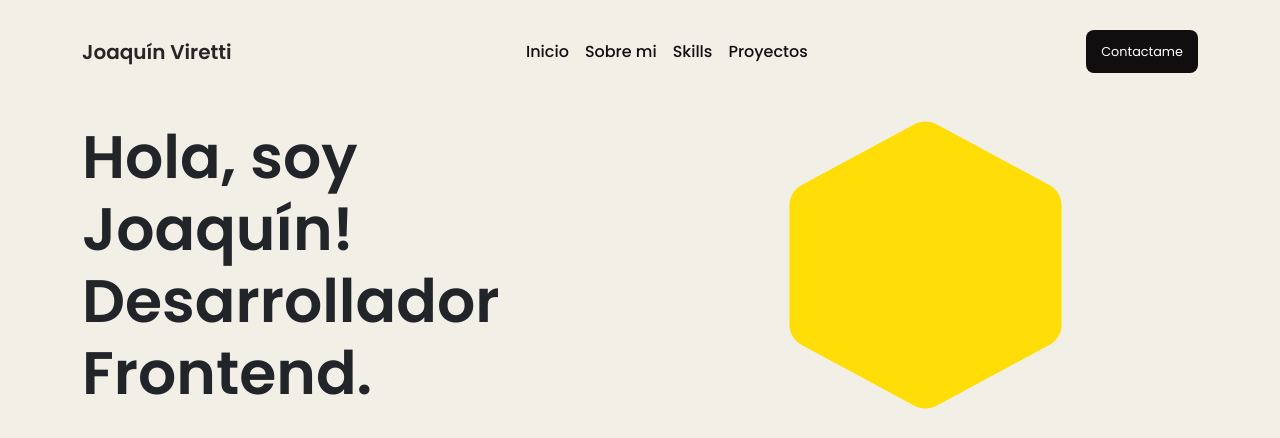
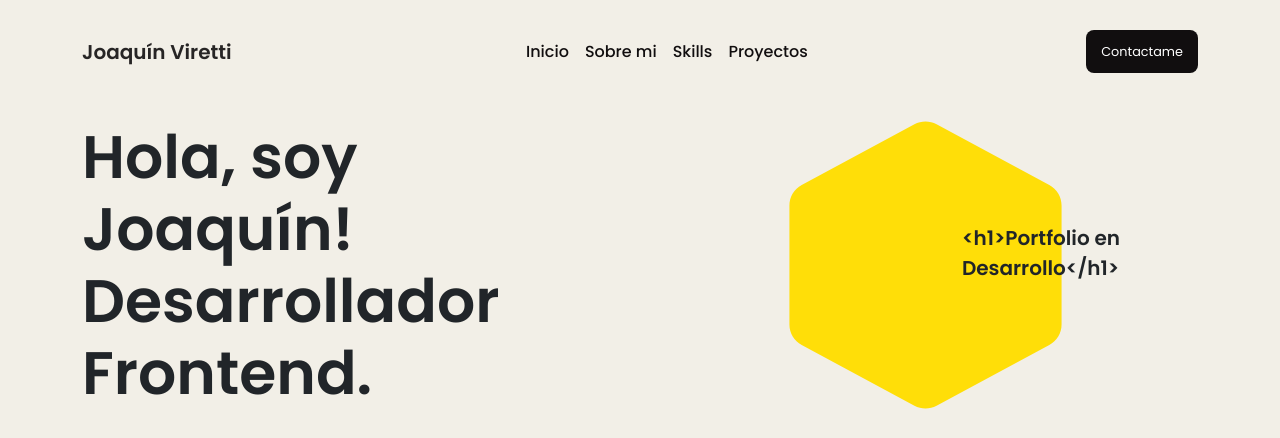
Before and after one commit to Joaquinviretti/portfolio-v2, a website: page index.html in a window 1280 px wide. Shown: the top 438 px of the page. Drawn offline with nearby package versions, Linux system fonts and the light colour scheme.

Commit message:
adding leyend

```diff
--- a/index.html
+++ b/index.html
@@ -49,7 +49,8 @@
                         Hola, soy Joaquín! Desarrollador Frontend.
                     </h2>
                     <p>Tengo experiencia en Desarrollo Frontend y actualmente me estoy capacitando como
-                        <b>Fullstack</b>.</p>
+                        <b>Fullstack</b>.
+                    </p>
                     <div class="right-links">
                         <a class="button--secondary" href="">
                             <span>Hablá conmigo</span>
@@ -63,6 +64,7 @@
                     </div>
                 </div>
                 <div class="col col-left">
+                    <p class="d-none d-lg-block leyend"> &lt;h1&gt;Portfolio en <br> Desarrollo&lt;/h1&gt;</p>
                     <img class="d-none d-sm-none d-md-flex polygon" src="./img/polygon.svg" alt="">
                     <div class="icons">
                         <a target="_blank" href="https://github.com/Joaquinviretti">
--- a/styles/scss/pages/_home.scss
+++ b/styles/scss/pages/_home.scss
@@ -74,7 +74,14 @@ header {
         display: flex;
         justify-content: flex-start;
         align-items: center;
+        position: relative;
         flex-direction: column;
+        .leyend {
+            position: absolute;
+            right: 90px;
+            top: 15%;
+            font-weight: 600;
+        }
         .polygon {
             width: 50%;
         }
```
Also changed, not shown: styles/css/style.css, 1 other file.
